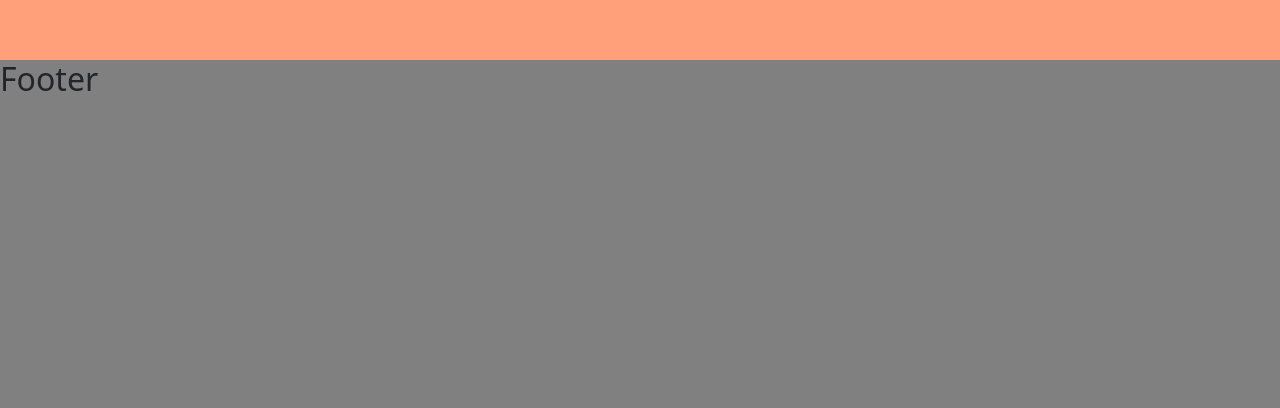
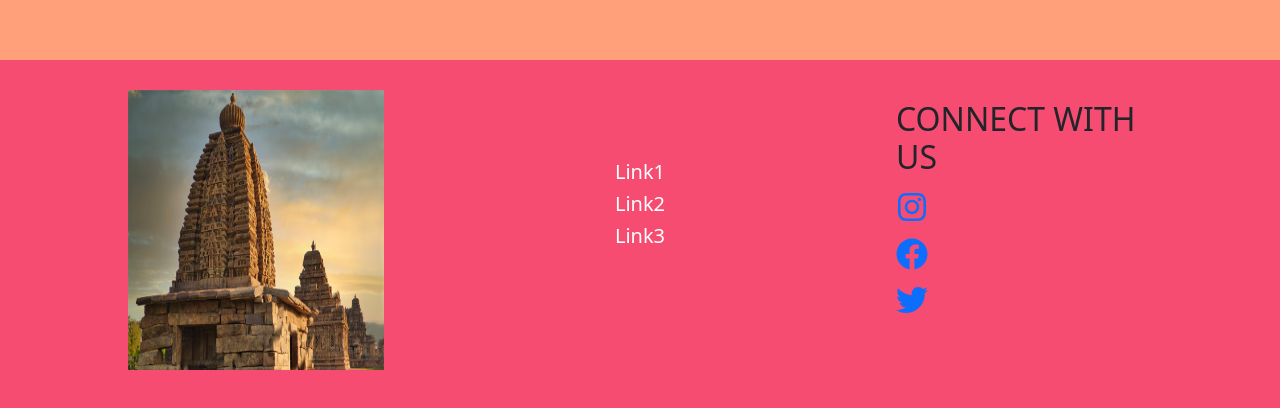
Before and after one commit to Viren-hub/Temple2023, a React (Create React App) app: page / in a window 1280 px wide. Shown: the part 3780-4188 px from the top of the page. Built offline with nearby package versions, Linux system fonts and the light colour scheme.

Commit message:
Footer added

```diff
--- a/package.json
+++ b/package.json
@@ -13,6 +13,7 @@
     "react": "^18.2.0",
     "react-bootstrap": "^2.7.0",
     "react-dom": "^18.2.0",
+    "react-icons": "^4.7.1",
     "react-scripts": "5.0.1",
     "web-vitals": "^2.1.4"
   },
--- a/src/Components/Footer/Footer.css
+++ b/src/Components/Footer/Footer.css
@@ -1,5 +1,49 @@
 .footer{
     width: 100vw;
     height: 50vh;
-    background-color: gray;
+    background-color: #F64c72;
+    display: flex;
+    justify-content: center;
+    justify-content: space-evenly;
 }
+.f1{
+    height: 100%;
+    width: 20vw;
+    /* background-color: rebeccapurple; */
+}
+.f1 img{
+    height: 70%;
+    width: 20vw;
+    margin-top: 30px;
+}
+.f2{
+    height: 100%;
+    width: 20vw;
+    /* background-color: black; */
+    display: block;
+    text-align: center;
+    padding: 100px 0px;
+}
+.f2 a{
+    text-decoration: none;
+    color: white;
+    padding: 20px 0px;
+}
+.f2 a:hover{
+    color:black;
+}
+.f3{
+    height: 100%;
+    width: 20vw;
+    /* background-color: rgb(51, 153, 105); */
+    padding: 40px 0px;
+}
+.f3 a:hover{
+    color:black;
+}
+@media only screen and (max-width: 900px) {
+
+     .f2{
+        display: none;
+     }
+}
--- a/src/Components/Footer/Footer.js
+++ b/src/Components/Footer/Footer.js
@@ -1,10 +1,24 @@
 import React from 'react'
 import './Footer.css'
-
+import { FaFacebook,FaInstagram,FaTwitter} from "react-icons/fa";
+import temple from '../../assets/Footer1.jpg'
 export default function Footer() {
   return (
     <div className='footer'>
-        <h2>Footer</h2>
+        <div className='f1'>
+          <img src={temple} alt="img"/>
+        </div>
+        <div className='f2'>
+           <h5><a href='#'>Link1</a></h5>
+          <h5><a href='#'>Link2</a></h5>
+          <h5><a href='#'>Link3</a></h5>
+        </div>
+        <div className='f3'>
+          <h2>CONNECT WITH US</h2>
+          <h2><a href=''><FaInstagram/></a></h2>
+          <h2><a href=''><FaFacebook/> </a></h2>
+          <h2><a href=''><FaTwitter/>  </a></h2>
+        </div>
     </div>
   )
 }
```
Also changed, not shown: src/assets/Footer1.jpg (added), 1 other file (tests, documents, lock files or other folders).
